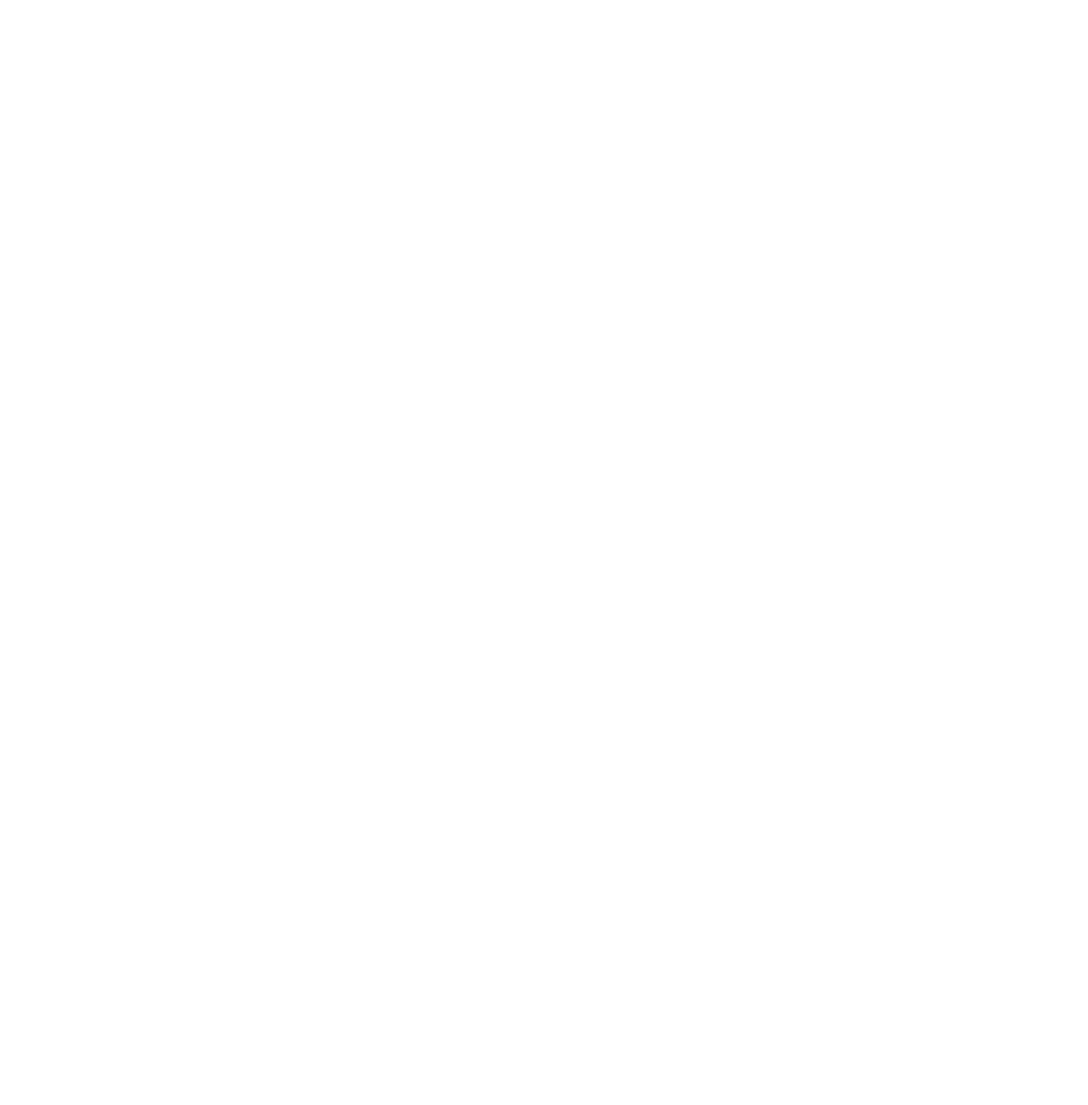
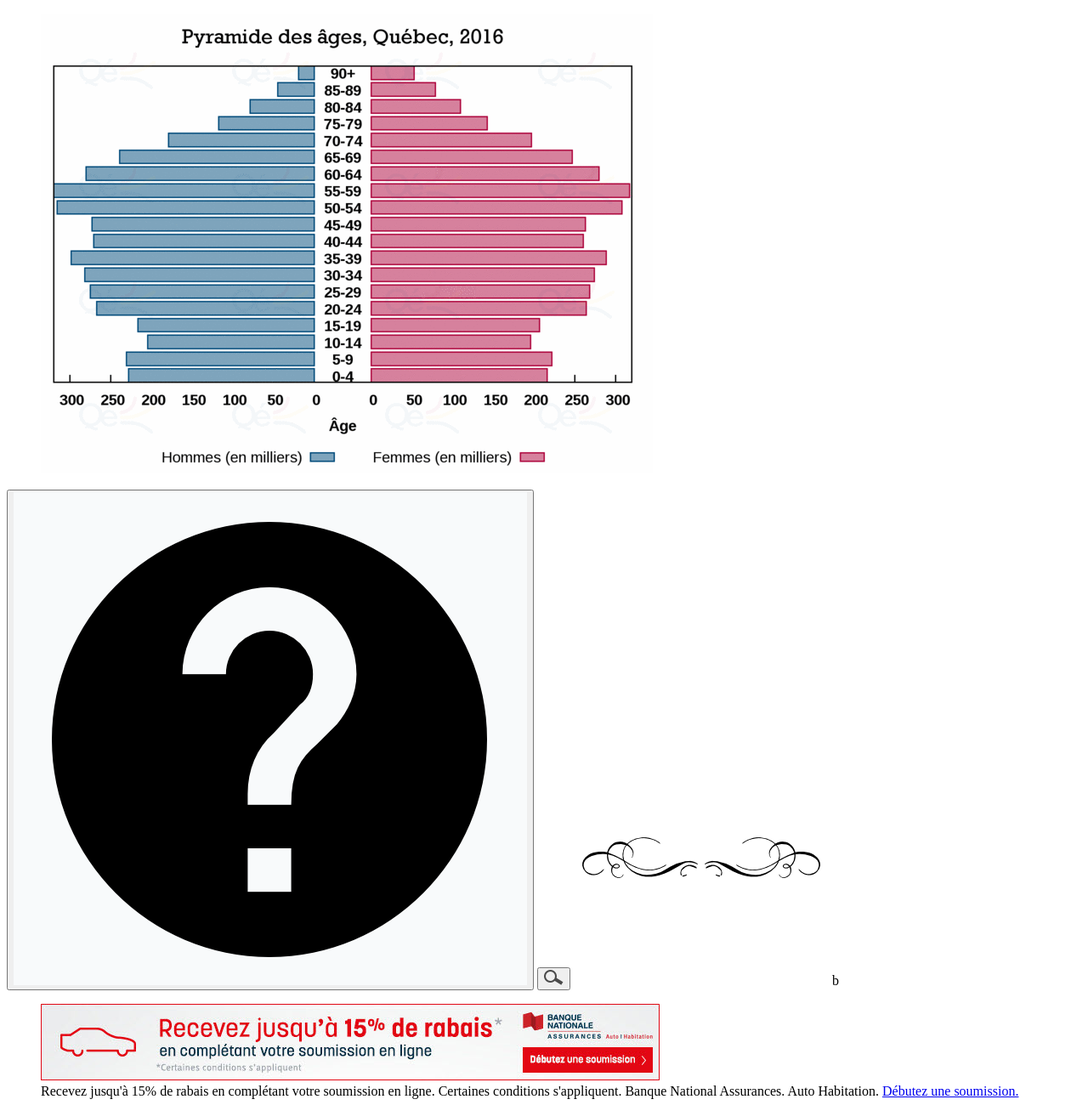
Before and after one commit to Gugmaton/Exercice, a plain HTML site: page index.html in a window 1280 px wide. Shown: the whole page at 85% size. Before the commit the page ends 800 px from the top, so only its background shows below. Drawn offline with Linux system fonts and the light colour scheme.

Commit message:
Ajout de l'étape 1.1

```diff
--- a/index.html
+++ b/index.html
@@ -1,12 +1,36 @@
 <!DOCTYPE html>
 <html lang="fr">
+
 <head>
     <meta charset="UTF-8">
     <meta http-equiv="X-UA-Compatible" content="IE=edge">
     <meta name="viewport" content="width=device-width, initial-scale=1.0">
     <title>Document</title>
 </head>
+
 <body>
+    <figure>
+        <img src="images/1-textes-alternatifs/1-1/choisir-1-pyramide-des-ages/pyramide-Quebec-2016.png"
+            alt="Pyramide des âges, Québec, 2016">
+        <figcaption>
+            <table id="table_pyramide">
+            </table>
+        </figcaption>
+    </figure>
+
+    <button><img src="images/1-textes-alternatifs/1-1/btn-aide-point-d-interrogation.png" alt="Aide"></button>
+
+    <button><img src="images/1-textes-alternatifs/1-1/btn-rechercher-loupe.png" alt="Rechercher"></button>
+
+    <img src="images/1-textes-alternatifs/1-1/d0dd9976.png" alt>
+
+    b<figure>
+        <img src="images/1-textes-alternatifs/1-1/pub-assurances.jpg" alt="">
+        <figcaption>Recevez jusqu'à 15% de rabais en complétant votre soumission en ligne. Certaines conditions
+            s'appliquent. Banque National Assurances. Auto Habitation. <a href="#">Débutez une soumission.</a>
+        </figcaption>
+    </figure>
 
 </body>
+
 </html>
```
